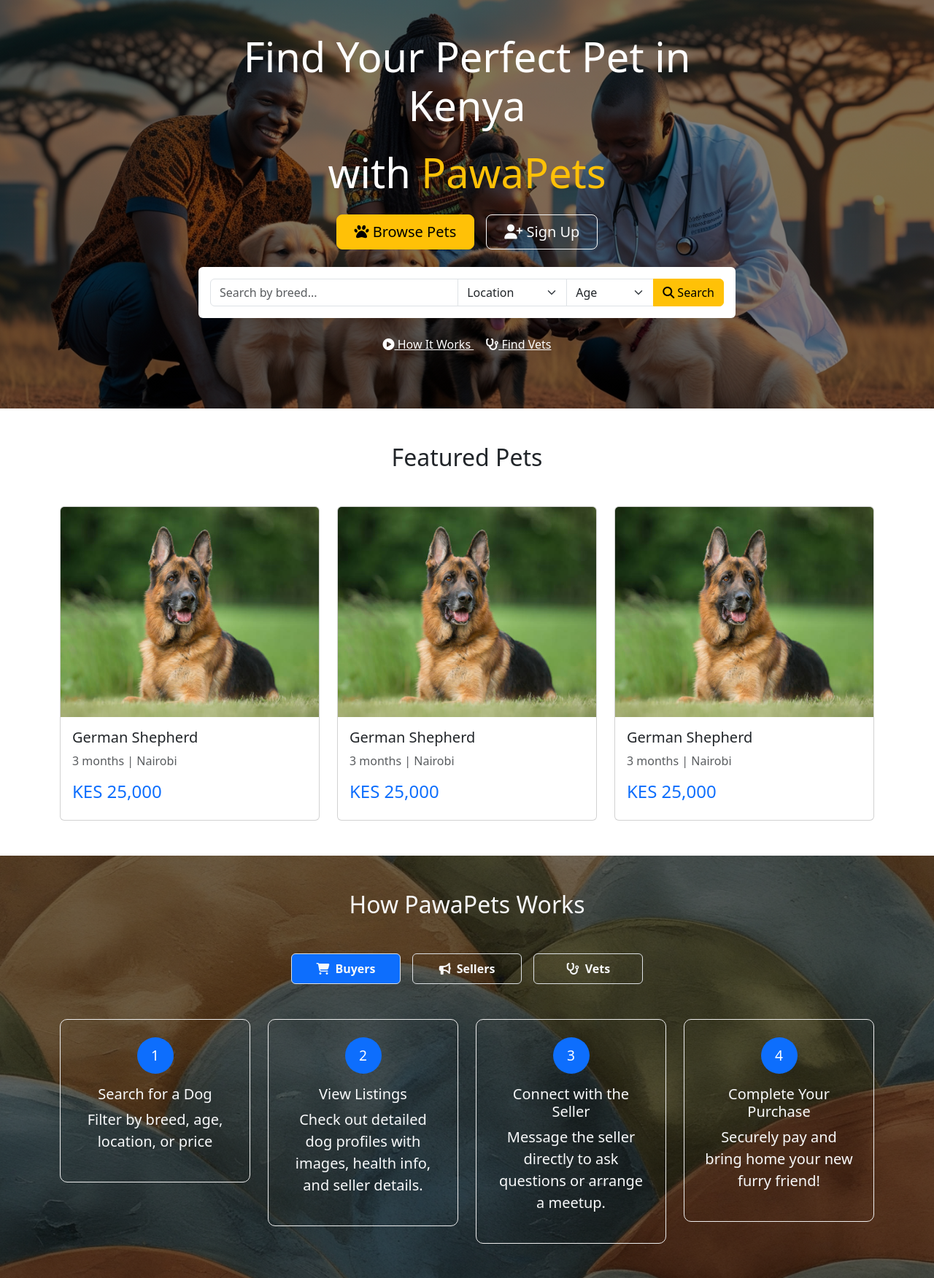
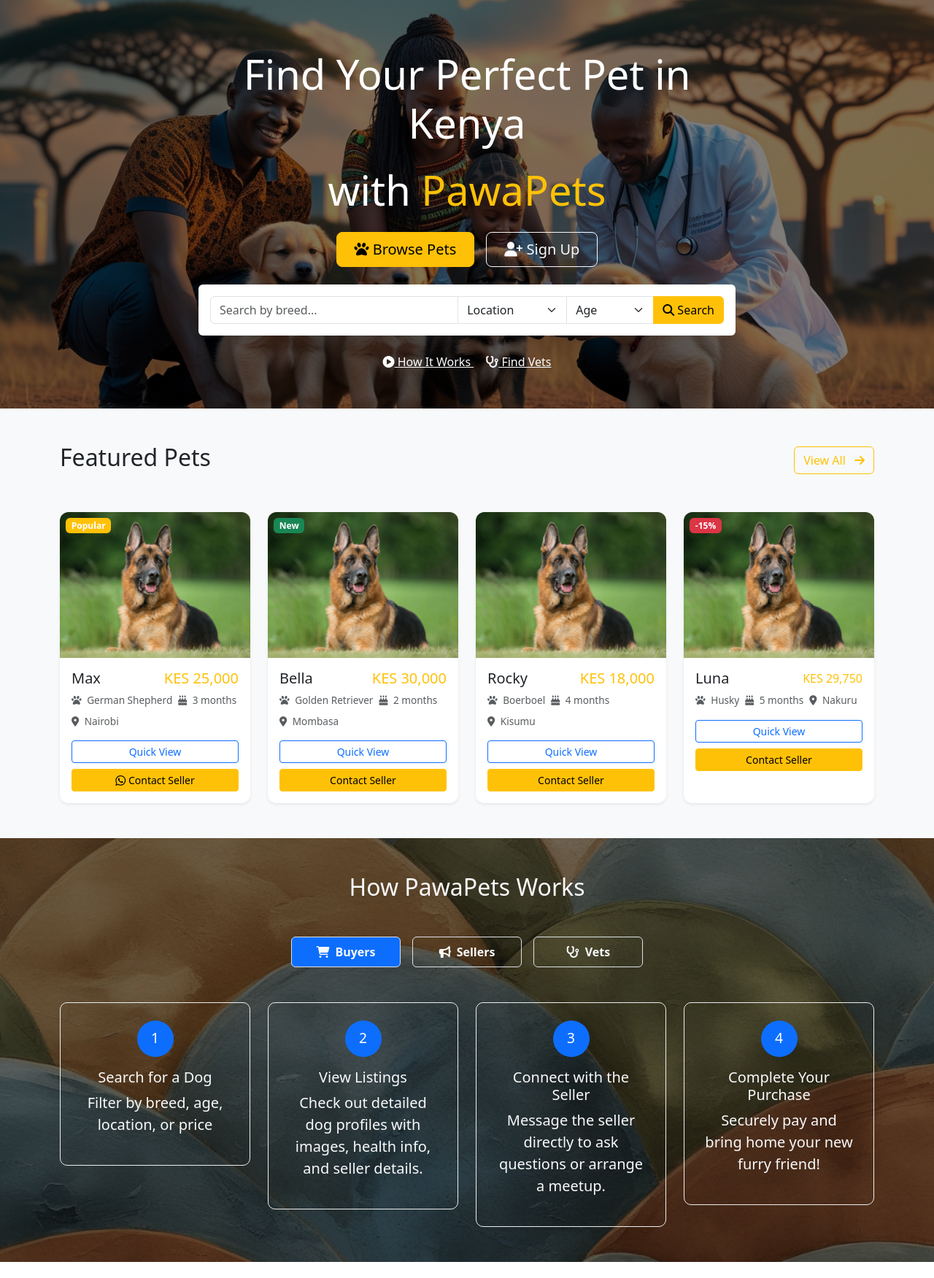
Before and after one commit to untamed254/puppy-listing, a PHP site: page / in a window 1280 px wide. Shown: the top 1752 px of the page at 73% size. Run offline with PHP 8.4, Linux system fonts and the light colour scheme.

Commit message:
front-end changes

```diff
--- a/index.php
+++ b/index.php
@@ -6,6 +6,7 @@
     <title>PawaPets Kenya - Find Your Perfect Pet</title>
     <link href="https://cdn.jsdelivr.net/npm/bootstrap@5.3.0/dist/css/bootstrap.min.css" rel="stylesheet">
     <link rel="stylesheet" href="https://cdnjs.cloudflare.com/ajax/libs/font-awesome/6.4.0/css/all.min.css">
+    <link rel="stylesheet" href="https://cdn.jsdelivr.net/npm/bootstrap-icons@1.11.3/font/bootstrap-icons.min.css">
     <link rel="stylesheet" href="style.css">
 </head>
 <body>
@@ -13,7 +14,7 @@
 <!-- Hero Section -->
 <section class="hero-section text-white">
     <div class="container">
-        <div class="row justify-content-center">
+        <div class="row justify-content-center mt-5">
             <div class="col-md-8 text-center">
                 <h1 class="display-4 mb-4">Find Your Perfect Pet in Kenya</h1>
                 <h2 class="display-4 mb-4">with <span class="text-warning">PawaPets</span></h2>
@@ -63,45 +64,115 @@
     </div>
 </section>
 
-<!-- Featured Listings -->
-<section class="py-5">
+<!-- Featured Pets Section -->
+<section class="featured-pets py-5 bg-light">
   <div class="container">
-        <h2 class="text-center mb-5">Featured Pets</h2>
+    <div class="section-header d-flex justify-content-between align-items-center mb-5">
+      <h2 class="section-title">Featured Pets</h2>
+      <a href="listing.php" class="btn btn-outline-warning">View All <i class="fas fa-arrow-right ms-2"></i></a>
+    </div>
+
     <div class="row g-4">
-            <!-- Repeat this card for each pet -->
-            <div class="col-md-4">
-                <div class="card pet-card h-100">
-                    <img src="Images/stock1.jpg" class="card-img-top" alt="Dog">
+      <!-- Pet Card 1 -->
+      <div class="col-md-6 col-lg-4 col-xl-3">
+        <div class="card pet-card h-100 border-0 shadow-sm">
+          <div class="position-relative">
+            <img src="Images/stock1.jpg" class="card-img-top pet-image" alt="German Shepherd">
+            <span class="badge bg-warning position-absolute top-0 start-0 m-2">Popular</span>
+          </div>
           <div class="card-body">
-                        <h5 class="card-title">German Shepherd</h5>
-                        <p class="text-muted">3 months | Nairobi</p>
-                        <h4 class="text-primary">KES 25,000</h4>
+            <div class="d-flex justify-content-between align-items-start mb-2">
+              <h5 class="card-title mb-0">Max</h5>
+              <h5 class="text-warning mb-0">KES 25,000</h5>
+            </div>
+            <div class="pet-meta d-flex flex-wrap gap-2 mb-3">
+              <span class="text-muted"><i class="fas fa-paw me-1"></i> German Shepherd</span>
+              <span class="text-muted"><i class="fas fa-birthday-cake me-1"></i> 3 months</span>
+              <span class="text-muted"><i class="fas fa-map-marker-alt me-1"></i> Nairobi</span>
+            </div>
+            <div class="d-grid gap-2">
+              <button class="btn btn-outline-primary btn-sm quick-view-btn">Quick View</button>
+              <button class="btn btn-warning btn-sm"><i class="bi bi-whatsapp"> </i>Contact Seller</button>
             </div>
           </div>
         </div>
-            <!-- Repeat this card for each pet -->
-            <div class="col-md-4">
-                <div class="card pet-card h-100">
-                    <img src="Images/stock1.jpg" class="card-img-top" alt="Dog">
+      </div>
+
+      <!-- Pet Card 2 -->
+      <div class="col-md-6 col-lg-4 col-xl-3">
+        <div class="card pet-card h-100 border-0 shadow-sm">
+          <div class="position-relative">
+            <img src="Images/stock1.jpg" class="card-img-top pet-image" alt="German Shepherd">
+            <span class="badge bg-success position-absolute top-0 start-0 m-2">New</span>
+          </div>
           <div class="card-body">
-                        <h5 class="card-title">German Shepherd</h5>
-                        <p class="text-muted">3 months | Nairobi</p>
-                        <h4 class="text-primary">KES 25,000</h4>
+            <div class="d-flex justify-content-between align-items-start mb-2">
+              <h5 class="card-title mb-0">Bella</h5>
+              <h5 class="text-warning mb-0">KES 30,000</h5>
+            </div>
+            <div class="pet-meta d-flex flex-wrap gap-2 mb-3">
+              <span class="text-muted"><i class="fas fa-paw me-1"></i> Golden Retriever</span>
+              <span class="text-muted"><i class="fas fa-birthday-cake me-1"></i> 2 months</span>
+              <span class="text-muted"><i class="fas fa-map-marker-alt me-1"></i> Mombasa</span>
+            </div>
+            <div class="d-grid gap-2">
+              <button class="btn btn-outline-primary btn-sm quick-view-btn">Quick View</button>
+              <button class="btn btn-warning btn-sm">Contact Seller</button>
             </div>
           </div>
         </div>
-            <!-- Repeat this card for each pet -->
-            <div class="col-md-4">
-                <div class="card pet-card h-100">
-                    <img src="Images/stock1.jpg" class="card-img-top" alt="Dog">
+      </div>
+
+      <!-- Pet Card 3 -->
+      <div class="col-md-6 col-lg-4 col-xl-3">
+        <div class="card pet-card h-100 border-0 shadow-sm">
+          <div class="position-relative">
+            <img src="Images/stock1.jpg" class="card-img-top pet-image" alt="German Shepherd">
+          </div>
           <div class="card-body">
-                        <h5 class="card-title">German Shepherd</h5>
-                        <p class="text-muted">3 months | Nairobi</p>
-                        <h4 class="text-primary">KES 25,000</h4>
+            <div class="d-flex justify-content-between align-items-start mb-2">
+              <h5 class="card-title mb-0">Rocky</h5>
+              <h5 class="text-warning mb-0">KES 18,000</h5>
+            </div>
+            <div class="pet-meta d-flex flex-wrap gap-2 mb-3">
+              <span class="text-muted"><i class="fas fa-paw me-1"></i> Boerboel</span>
+              <span class="text-muted"><i class="fas fa-birthday-cake me-1"></i> 4 months</span>
+              <span class="text-muted"><i class="fas fa-map-marker-alt me-1"></i> Kisumu</span>
+            </div>
+            <div class="d-grid gap-2">
+              <button class="btn btn-outline-primary btn-sm quick-view-btn">Quick View</button>
+              <button class="btn btn-warning btn-sm">Contact Seller</button>
             </div>
           </div>
         </div>
-            <!-- Add more pet cards -->
+      </div>
+
+      <!-- Pet Card 4 -->
+      <div class="col-md-6 col-lg-4 col-xl-3">
+        <div class="card pet-card h-100 border-0 shadow-sm">
+          <div class="position-relative">
+            <img src="Images/stock1.jpg" class="card-img-top pet-image" alt="German Shepherd">
+            <span class="badge bg-danger position-absolute top-0 start-0 m-2">-15%</span>
+          </div>
+          <div class="card-body">
+            <div class="d-flex justify-content-between align-items-start mb-2">
+              <h5 class="card-title mb-0">Luna</h5>
+              <div>
+                <span class="text-warning">KES 29,750</span>
+              </div>
+            </div>
+            <div class="pet-meta d-flex flex-wrap gap-2 mb-3">
+              <span class="text-muted"><i class="fas fa-paw me-1"></i> Husky</span>
+              <span class="text-muted"><i class="fas fa-birthday-cake me-1"></i> 5 months</span>
+              <span class="text-muted"><i class="fas fa-map-marker-alt me-1"></i> Nakuru</span>
+            </div>
+            <div class="d-grid gap-2">
+              <button class="btn btn-outline-primary btn-sm quick-view-btn">Quick View</button>
+              <button class="btn btn-warning btn-sm">Contact Seller</button>
+            </div>
+          </div>
+        </div>
+      </div>
     </div>
   </div>
 </section>
@@ -335,6 +406,32 @@
     </div>
 </section>
 
+<script>
+  // Wishlist functionality
+  document.querySelectorAll('.wishlist-btn').forEach(btn => {
+    btn.addEventListener('click', function() {
+      this.classList.toggle('active');
+      const icon = this.querySelector('i');
+      icon.classList.toggle('far');
+      icon.classList.toggle('fas');
+
+      // Add your wishlist logic here
+      const petName = this.closest('.pet-card').querySelector('.card-title').textContent;
+      console.log(`${petName} ${this.classList.contains('active') ? 'added to' : 'removed from'} wishlist`);
+    });
+  });
+
+  // Quick View functionality
+  document.querySelectorAll('.quick-view-btn').forEach(btn => {
+    btn.addEventListener('click', function() {
+      const petCard = this.closest('.pet-card');
+      const petName = petCard.querySelector('.card-title').textContent;
+      // Implement your quick view modal here
+      console.log(`Quick view for ${petName}`);
+    });
+  });
+</script>
+
 <script src="https://cdn.jsdelivr.net/npm/bootstrap@5.3.0/dist/js/bootstrap.bundle.min.js"></script>
 </body>
 </html>
--- a/registration.php
+++ b/registration.php
@@ -9,7 +9,7 @@
     <title>Sign up</title>
 </head>
 <body>
-<a href="index.php" class="btn btn-outline-secondary mb-4">
+<a href="index.php" class="btn btn-outline-secondary mb-4 mx-2">
             ← Back to HomePage
         </a>
     <div class="container py-5">
--- a/style.css
+++ b/style.css
@@ -185,3 +185,62 @@
 .similar-card:hover {
     transform: translateY(-3px);
 }
+.featured-pets {
+    background-color: #f9f9f9;
+  }
+
+  .pet-card {
+    transition: all 0.3s ease;
+    border-radius: 12px;
+    overflow: hidden;
+  }
+
+  .pet-card:hover {
+    transform: translateY(-5px);
+    box-shadow: 0 10px 20px rgba(0,0,0,0.1);
+  }
+
+  .pet-image {
+    height: 200px;
+    object-fit: cover;
+    transition: transform 0.5s ease;
+  }
+
+  .pet-card:hover .pet-image {
+    transform: scale(1.03);
+  }
+
+  .wishlist-btn {
+    width: 36px;
+    height: 36px;
+    display: flex;
+    align-items: center;
+    justify-content: center;
+    transition: all 0.3s ease;
+  }
+
+  .wishlist-btn:hover, .wishlist-btn.active {
+    background-color: #ffc107 !important;
+    color: white !important;
+  }
+
+  .wishlist-btn.active i {
+    font-weight: 900;
+  }
+
+  .pet-meta span {
+    font-size: 0.85rem;
+  }
+
+  /* Responsive adjustments */
+  @media (max-width: 768px) {
+    .pet-meta span {
+      font-size: 0.8rem;
+    }
+
+    .section-header {
+      flex-direction: column;
+      align-items: flex-start;
+      gap: 1rem;
+    }
+  }
```
Also changed, not shown: Admin/add-breed.php (+11 -0 lines). Lines whose indentation alone changed are shown as unchanged.
